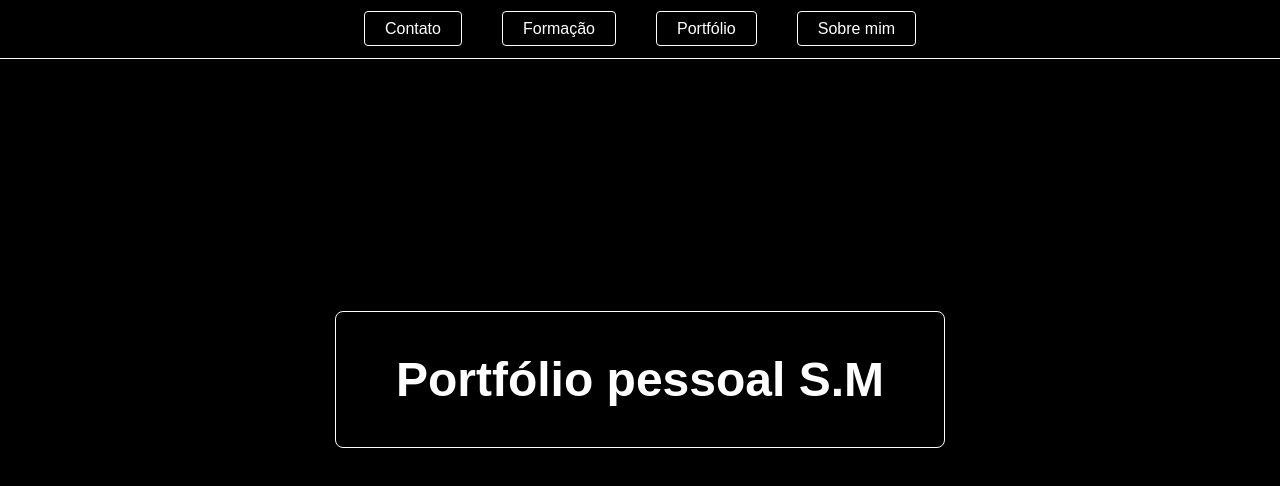
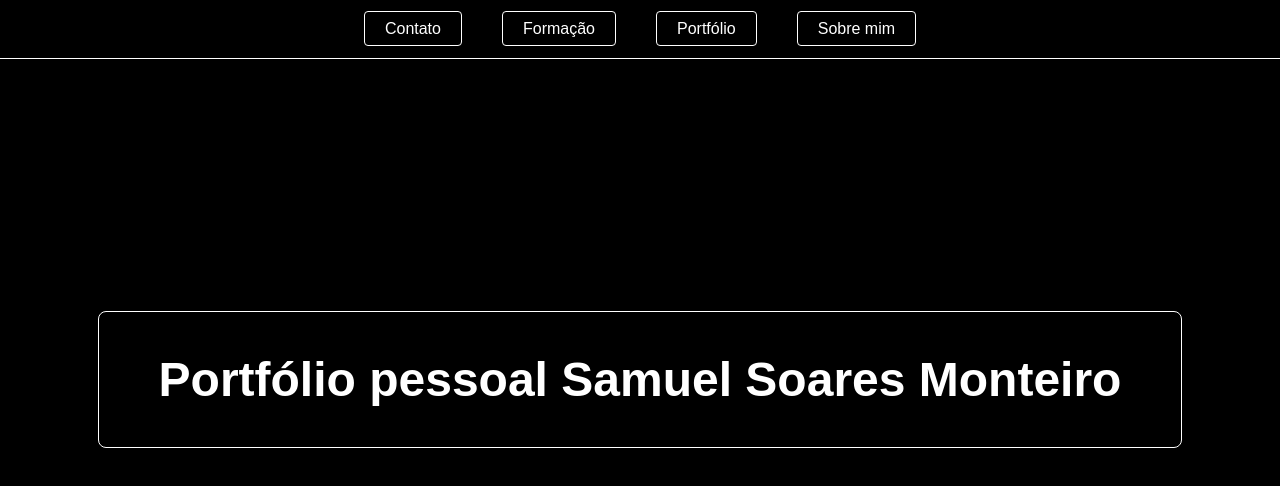
Before and after one commit to apozinn/uninter_2025, a plain HTML site: page index.html in a window 1280 px wide. Drawn offline with Linux system fonts and the light colour scheme.

Commit message:
Update index.html

```diff
--- a/index.html
+++ b/index.html
@@ -18,7 +18,7 @@
         </ul>
     </nav>
     <main>
-        <h1>Portfólio pessoal S.M</h1>
+        <h1>Portfólio pessoal Samuel Soares Monteiro</h1>
     </main>
 </body>
 </html>
```
